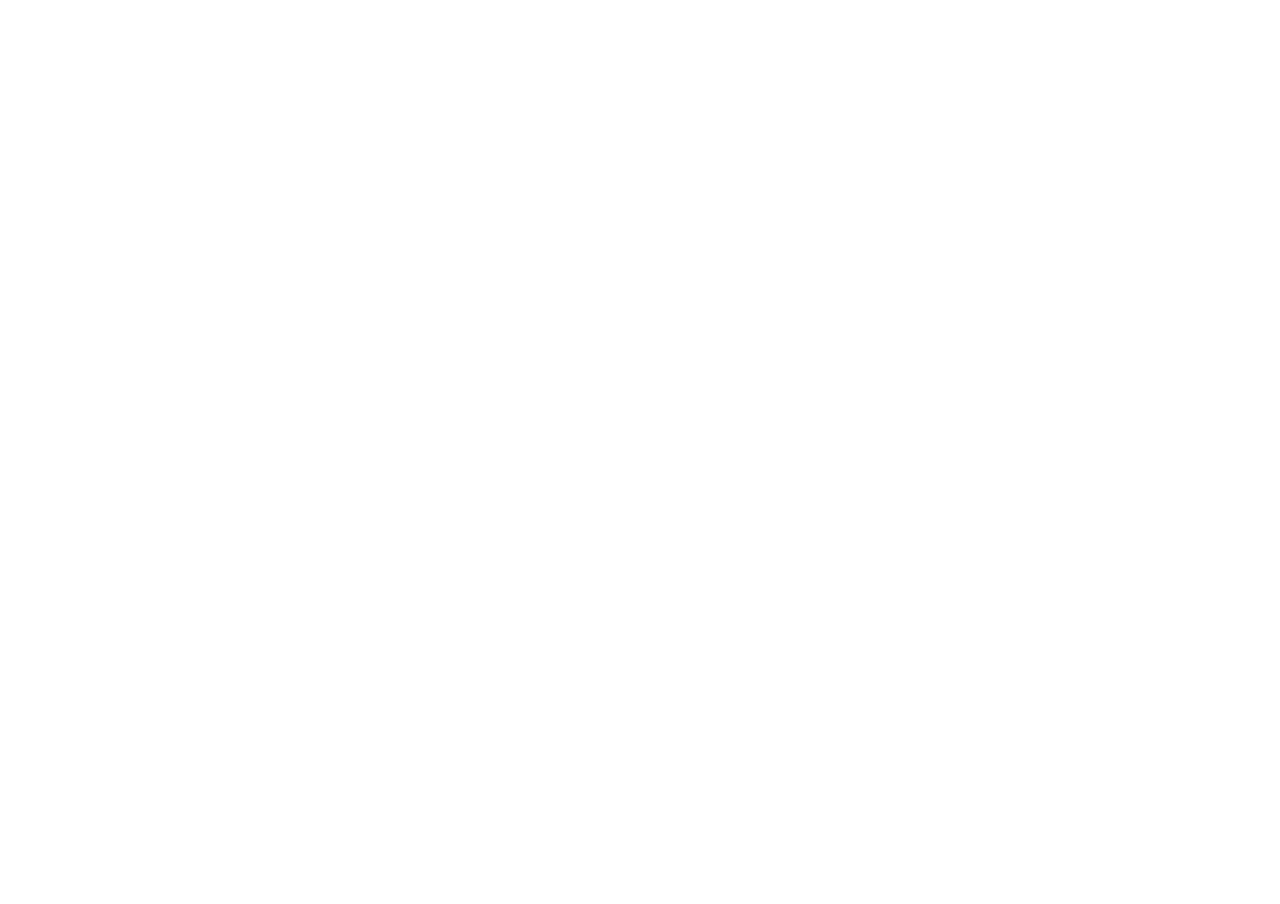
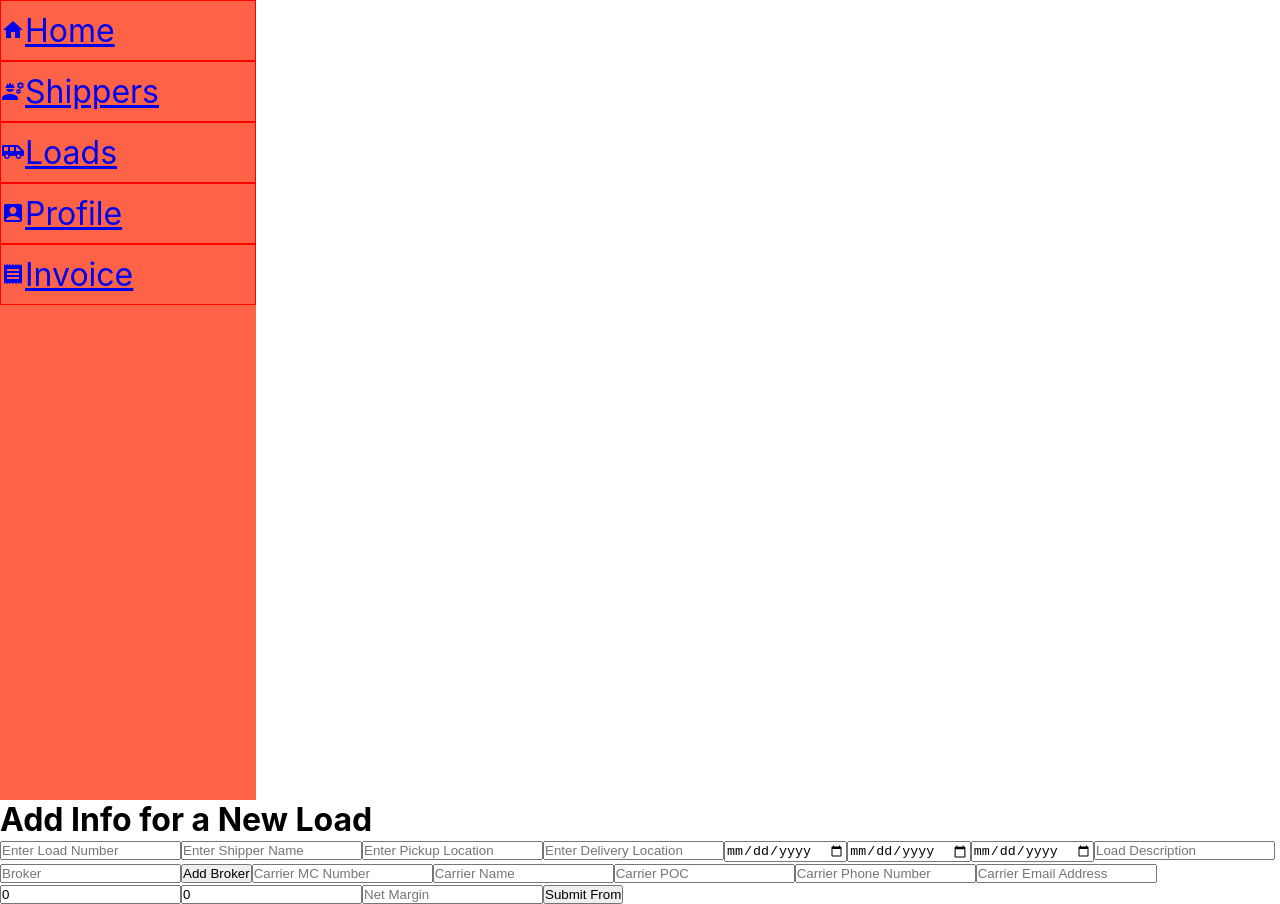
Before and after one commit to Sumeet1612/Primate-CRM-FE, a React (Create React App) app: page /Primate-CRM-FE/New in a window 1280 px wide. Before the commit this address had no page. Before the commit the page ends 800 px from the top, so only its background shows below. Built offline with nearby package versions, Linux system fonts and the light colour scheme.

Commit message:
Added 2 API for integeration test

```diff
--- a/package.json
+++ b/package.json
@@ -10,6 +10,7 @@
     "@testing-library/jest-dom": "^5.16.5",
     "@testing-library/react": "^13.4.0",
     "@testing-library/user-event": "^13.5.0",
+    "axios": "^1.4.0",
     "multiselect-react-dropdown": "^2.0.25",
     "react": "^18.2.0",
     "react-dom": "^18.2.0",
--- a/src/App.js
+++ b/src/App.js
@@ -14,13 +14,13 @@
       <BrowserRouter>
         <Routes>
           <Route element={<AuthLayout />}>
-            <Route path="/login" element={<Login />} />
+            <Route path="Primate-CRM-FE/login" element={<Login />} />
           </Route>
           <Route element={<RootLayout />}>
-            <Route exact path="/" element={<Home />} />
-            <Route path="New" element={<NewLoad />} />
-            <Route path="Edit" element={<EditLoad />} />
-            <Route path="Shippers" element={<Shippers />} />
+            <Route exact path="Primate-CRM-FE/" element={<Home />} />
+            <Route path="Primate-CRM-FE/New" element={<NewLoad />} />
+            <Route path="Primate-CRM-FE/Edit" element={<EditLoad />} />
+            <Route path="Primate-CRM-FE/Shippers" element={<Shippers />} />
           </Route>
         </Routes>
       </BrowserRouter>
--- a/src/components/Login.js
+++ b/src/components/Login.js
@@ -1,26 +1,58 @@
+import axios from "axios";
 import { useState } from "react";
+import { useNavigate } from "react-router-dom";
 
 function Login(){
+    const baseApiUrl= process.env.REACT_APP_BASE_URL_API;
+    const history = useNavigate();
     const [email, setEmail]= useState("")
     const[password,setPassword]=useState("")
 
     const handleSubmit=(e)=>{
         e.preventDefault();
-        console.log(email);
+        axios.post(`${baseApiUrl}/users/login`,
+       {
+        "email": email,
+        "password": password
+      }).then((res)=>{
+        if(res.status=== 200){
+           if(res.data?.id !== -1){
+            alert("logged In")
+            sessionStorage.setItem("Role",res.data?.roleId)
+            sessionStorage.setItem("UserId",res.data?.id)
+           }
+           else{
+            if(res.data?.isActive===false){
+                alert("You no longer have the access. Please contact your Admin.")
+            }
+            else{
+                alert("Incorrect credentials.")
+            }
+           }
+        }
+        else if(res.status===417){
+            alert("Server error")
+        }
+      }).catch((err)=>{
+        console.log(err)
+      })
     }
-
 
     return(
         <form onSubmit={handleSubmit}>
             <label> User ID </label>
-            <input type="email" placeholder="user@onlinefreight.com" id="email" name="email"/>
+            <input type="email" placeholder="user@onlinefreight.com" id="email" name="email" onChange={(event)=>setEmail(event.target.value)}/>
 
             <br/>
 
             <label> Password </label>
-            <input type="password" placeholder="*********" id="password" name="password"/>
+            <input type="password" placeholder="*********" id="password" name="password" onChange={(event)=>setPassword(event.target.value)}/>
 
-            <button> Log In </button>
+            <button type="submit"> Log In </button>
+
+            <br/>
+
+            <label onClick={()=>history("/Primate-CRM-FE")}>Home</label>
         </form>
 
     );
--- a/src/components/NewLoad.js
+++ b/src/components/NewLoad.js
@@ -1,7 +1,9 @@
 import { useState } from "react";
 import { useNavigate } from "react-router-dom";
+import axios  from 'axios'
 
 function NewLoad() {
+  const baseApiUrl= process.env.REACT_APP_BASE_URL_API;
   const [sendData, setSendData] = useState({
     loadNumber: "",
     shipperName: "",
@@ -14,7 +16,7 @@
     carrierMC: "",
     carrierName: "",
     carrierPOC: "",
-    carrierPhone: "",
+    carrierContact: "",
     carrierEmail: "",
     shipperRate: 0,
     carrierRate: 0,
@@ -22,7 +24,7 @@
     invoicingDate: "",
     paymentDate: "",
     broker: "",
-    sharedWith: [],
+    additionalBroker: [],
   });
 
   const [availableBrokers]=useState([{
@@ -55,7 +57,7 @@
       return updatedBrokers;
     })
     setSendData((prevState)=>{
-      return {...prevState,sharedWith:additionalBrokers}
+      return {...prevState,additionalBroker:additionalBrokers}
     })
   };
 
@@ -89,8 +91,8 @@
   const manageBrokers = () => {
     setAdditionalBrokers((state)=>{
       return [...state, {
-        sharedWithName:"",
-        sharedWithPercentage:""
+        brokerId:"",
+        sharedPercentage:""
       }]
     })
   };
@@ -98,7 +100,20 @@
   const handleSubmit = () => {
     console.log("button clicked");
     console.log(sendData);
-    localStorage.setItem("sendData", JSON.stringify(sendData));
+
+    axios.post(`${baseApiUrl}/users/addLoad`,
+        sendData).then(res => {
+          if(res.status===417){
+            alert("Server error")
+          }
+          else{
+            console.log(res);
+          }
+        }).catch((err => {
+            console.log(err)
+        }))
+
+
     setSendData({
       loadNumber: "",
       shipperName: "",
@@ -111,7 +126,7 @@
       carrierMC: "",
       carrierName: "",
       carrierPOC: "",
-      carrierPhone: "",
+      carrierContact: "",
       carrierEmail: "",
       shipperRate: 0,
       carrierRate: 0,
@@ -119,9 +134,9 @@
       invoicingDate: "",
       paymentDate: "",
       broker: "",
-      sharedWith: [],
+      additionalBroker: [],
     });
-    history("/edit");
+    history("Primate-CRM-FE/edit");
   };
 
   return (
@@ -196,17 +211,17 @@
         additionalBrokers.map((ab,index) => {
           return (
             <div key={index}>
-              <select name="sharedWithName" onChange={(e)=>handleMultipleBrokers(e,index)}>
+              <select name="brokerId" onChange={(e)=>handleMultipleBrokers(e,index)}>
                 {availableBrokers.map((ab)=>{
                   return(
-                    <option key={ab.id} value={ab.name}> {ab.name}</option>
+                    <option key={ab.id} value={ab.id}> {ab.name}</option>
                   )
                 })}
               </select>
               <input
                 type="text"
                 placeholder="sharedPercentage"
-                name="sharedWithPercentage"
+                name="sharedPercentage"
                 onChange={(e)=>handleMultipleBrokers(e,index)}
               />
               <button onClick={undoBroker}> x </button>
@@ -242,8 +257,8 @@
       <input
         type="text"
         placeholder="Carrier Phone Number"
-        name="carrierPhone"
-        value={sendData.carrierPhone}
+        name="carrierContact"
+        value={sendData.carrierContact}
         onChange={handleChange}
       />
       <input
--- a/src/components/Shippers.js
+++ b/src/components/Shippers.js
@@ -1,4 +1,3 @@
-import { useNavigate } from "react-router-dom";
 import { useState } from "react";
 
 function Shippers() {
@@ -9,10 +8,6 @@
     shipperPhoneNumber: "",
     shipperEmail: "",
   });
-  const nav = useNavigate();
-  const handleNavigation = () => {
-    nav("/shippers");
-  };
 
   const handleChange = (e) => {
     let value = e.target.value;
--- a/src/components/Sidebar.js
+++ b/src/components/Sidebar.js
@@ -7,7 +7,6 @@
   return (
     <div className="Sidebar">
       <ul>
-        {console.log(SidebarData)}
         {SidebarData.map((val, key) => (
           <li
             key={key}
--- a/src/components/SidebarData.js
+++ b/src/components/SidebarData.js
@@ -6,9 +6,9 @@
 import ReceiptIcon from "@mui/icons-material/Receipt";
 
 export const SidebarData = [
-  { title: "Home", icon: <HomeIcon />, path: "/" },
-  { title: "Shippers", icon: <EngineeringIcon />, path: "/shippers" },
-  { title: "Loads", icon: <AirportShuttleIcon />, path: "/new" },
-  { title: "Profile", icon: <AccountBoxIcon />, path: "/profile" },
-  { title: "Invoice", icon: <ReceiptIcon />, path: "/invoice" },
+  { title: "Home", icon: <HomeIcon />, path: "Primate-CRM-FE/" },
+  { title: "Shippers", icon: <EngineeringIcon />, path: "Primate-CRM-FE/shippers" },
+  { title: "Loads", icon: <AirportShuttleIcon />, path: "Primate-CRM-FE/new" },
+  { title: "Profile", icon: <AccountBoxIcon />, path: "Primate-CRM-FE/profile" },
+  { title: "Invoice", icon: <ReceiptIcon />, path: "Primate-CRM-FE/invoice" },
 ];
```
Also changed, not shown: 2 other files (tests, documents, lock files or other folders).
